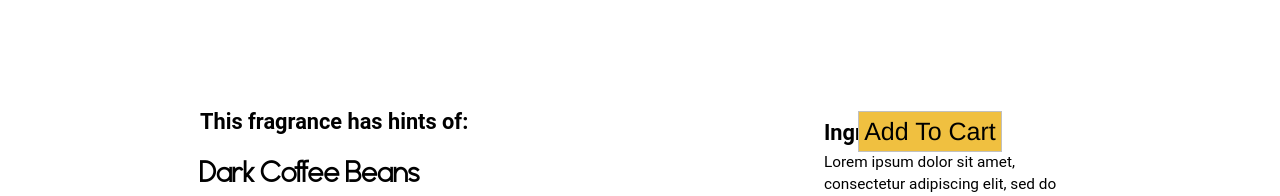
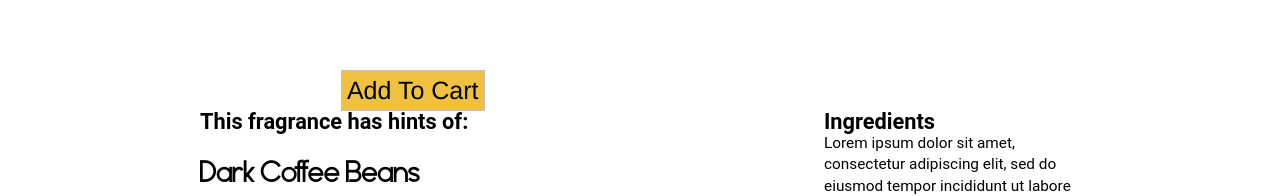
Before and after one commit to zackbursk/LaundrEcommerce, a React (Create React App) app in the folder laundr/: page /coffee_vanilla in a window 1280 px wide. Shown: the part 609-805 px from the top of the page. Built offline with nearby package versions, Linux system fonts and the light colour scheme.

Commit message:
Moved button to fixed pos

```diff
--- a/laundr/src/components/product-coffee_vanilla.js
+++ b/laundr/src/components/product-coffee_vanilla.js
@@ -9,19 +9,18 @@ export default class Coffee_Vanilla extends Component{
                 <div className="navbar-background-rect" style={{backgroundColor: "#e2cea3"}}></div>
                 <div className="page-title" style={{color: "#e2cea3"}}>
                     Coffee <br/> Vanilla
-
                 </div>
-                <img className="page-image" src="/img/products/coffee.png" alt="productImage"></img>
-                <div className="page-ingredients">
-                    <div className="page-header">Ingredients
+                <div className="button-container">
                         <button
-
                             onClick={() => this.props.addToCart(products[1])}
                             className="button primary"
-                        >
+                            >
                             Add To Cart
                         </button>
                     </div>
+                <img className="page-image" src="/img/products/coffee.png" alt="productImage"></img>
+                <div className="page-ingredients">
+                    <div className="page-header">Ingredients</div>
                     Lorem ipsum dolor sit amet, consectetur adipiscing elit, sed do eiusmod tempor incididunt ut labore
                     et dolore magna aliqua. Ut enim ad minim veniam, quis nostrud exercitation ullamco laboris nisi ut
                     aliquip ex ea commodo consequat. Duis aute irure dolor in reprehenderit in voluptate velit esse
--- a/laundr/src/components/product-eucalyptus_tea_tree.js
+++ b/laundr/src/components/product-eucalyptus_tea_tree.js
@@ -10,17 +10,17 @@ export default class Eucalyptus_Tea_Tree extends Component{
                 <div className="page-title" style={{color: "#48c47e"}}>
                     Eucalyptus <br/> Tea Tree
                 </div>
-                <img className="page-image" src="/img/products/eucalyptus.png" alt="productImage"></img>
-                <div className="page-ingredients">
-                    <div className="page-header">Ingredients
+                <div className="button-container">
                         <button
-
                             onClick={() => this.props.addToCart(products[2])}
                             className="button primary"
-                        >
+                            >
                             Add To Cart
                         </button>
                     </div>
+                <img className="page-image" src="/img/products/eucalyptus.png" alt="productImage"></img>
+                <div className="page-ingredients">
+                    <div className="page-header">Ingredients</div>
                     Lorem ipsum dolor sit amet, consectetur adipiscing elit, sed do eiusmod tempor incididunt ut labore
                     et dolore magna aliqua. Ut enim ad minim veniam, quis nostrud exercitation ullamco laboris nisi ut
                     aliquip ex ea commodo consequat. Duis aute irure dolor in reprehenderit in voluptate velit esse
--- a/laundr/src/components/product-fresh_air.js
+++ b/laundr/src/components/product-fresh_air.js
@@ -10,21 +10,19 @@ export default class Fresh_Air extends Component{
                     <div className="navbar-background-rect" style={{backgroundColor: "#8dcfdd"}}></div>
                     <div className="page-title" style={{color: "#8dcfdd"}}>
                         Fresh <br/> Air
-
                     </div>
-
+                    <div className="button-container">
+                        <button
+                            onClick={() => this.props.addToCart(products[0])}
+                            className="button primary"
+                            >
+                            Add To Cart
+                        </button>
+                    </div>
 
                     <img className="page-image" src="/img/products/fresh.png" alt="productImage"></img>
                     <div className="page-ingredients">
-                        <div className="page-header">Ingredients
-                            <button
-
-                                onClick={() => this.props.addToCart(products[0])}
-                                className="button primary"
-                            >
-                                Add To Cart
-                            </button>
-                        </div>
+                        <div className="page-header">Ingredients</div>
                         Lorem ipsum dolor sit amet, consectetur adipiscing elit, sed do eiusmod tempor incididunt ut
                         labore et dolore magna aliqua. Ut enim ad minim veniam, quis nostrud exercitation ullamco
                         laboris nisi ut aliquip ex ea commodo consequat. Duis aute irure dolor in reprehenderit in
--- a/laundr/src/components/product-mahogany_teakwood.js
+++ b/laundr/src/components/product-mahogany_teakwood.js
@@ -10,17 +10,17 @@ export default class Mahogany_Teakwood extends Component{
                 <div className="page-title" style={{color: "#5b5b5b"}}>
                     Mahogany <br/> Teakwood
                 </div>
-                <img className="page-image" src="/img/products/mahogany.png" alt="productImage"></img>
-                <div className="page-ingredients">
-                    <div className="page-header">Ingredients
+                <div className="button-container">
                         <button
-
                             onClick={() => this.props.addToCart(products[4])}
                             className="button primary"
-                        >
+                            >
                             Add To Cart
                         </button>
                     </div>
+                <img className="page-image" src="/img/products/mahogany.png" alt="productImage"></img>
+                <div className="page-ingredients">
+                    <div className="page-header">Ingredients</div>
                     Lorem ipsum dolor sit amet, consectetur adipiscing elit, sed do eiusmod tempor incididunt ut labore
                     et dolore magna aliqua. Ut enim ad minim veniam, quis nostrud exercitation ullamco laboris nisi ut
                     aliquip ex ea commodo consequat. Duis aute irure dolor in reprehenderit in voluptate velit esse
--- a/laundr/src/components/product-watermelon_cucumber.js
+++ b/laundr/src/components/product-watermelon_cucumber.js
@@ -10,17 +10,17 @@ export default class Watermelon_Cucumber extends Component{
                 <div className="page-title" style={{color: "#ff5656"}}>
                     Watermelon <br/> Cucumber
                 </div>
-                <img className="page-image" src="/img/products/watermelon.png" alt="productImage"></img>
-                <div className="page-ingredients">
-                    <div className="page-header">Ingredients
+                <div className="button-container">
                         <button
-
                             onClick={() => this.props.addToCart(products[5])}
                             className="button primary"
-                        >
+                            >
                             Add To Cart
                         </button>
                     </div>
+                <img className="page-image" src="/img/products/watermelon.png" alt="productImage"></img>
+                <div className="page-ingredients">
+                    <div className="page-header">Ingredients</div>
                     Lorem ipsum dolor sit amet, consectetur adipiscing elit, sed do eiusmod tempor incididunt ut labore
                     et dolore magna aliqua. Ut enim ad minim veniam, quis nostrud exercitation ullamco laboris nisi ut
                     aliquip ex ea commodo consequat. Duis aute irure dolor in reprehenderit in voluptate velit esse
--- a/laundr/src/components/product-white_gardenia.js
+++ b/laundr/src/components/product-white_gardenia.js
@@ -10,17 +10,17 @@ export default class White_Gardenia extends Component{
                 <div className="page-title" style={{color: "#f4ea9c"}}>
                     White <br/> Gardenia
                 </div>
-                <img className="page-image" src="/img/products/gardenia.png" alt="productImage"></img>
-                <div className="page-ingredients">
-                    <div className="page-header">Ingredients
+                <div className="button-container">
                         <button
-
                             onClick={() => this.props.addToCart(products[3])}
                             className="button primary"
-                        >
+                            >
                             Add To Cart
                         </button>
                     </div>
+                <img className="page-image" src="/img/products/gardenia.png" alt="productImage"></img>
+                <div className="page-ingredients">
+                    <div className="page-header">Ingredients</div>
                     Lorem ipsum dolor sit amet, consectetur adipiscing elit, sed do eiusmod tempor incididunt ut labore
                     et dolore magna aliqua. Ut enim ad minim veniam, quis nostrud exercitation ullamco laboris nisi ut
                     aliquip ex ea commodo consequat. Duis aute irure dolor in reprehenderit in voluptate velit esse
--- a/laundr/src/index.css
+++ b/laundr/src/index.css
@@ -247,12 +247,15 @@ header a {
   right: 30%;
   bottom: 58%;
   font-size: 2.5rem;
+  z-index: 1;
 }
 .button:hover {
   border: 0.1rem #808080 solid;
+  z-index: 1;
 }
 .button.primary {
   background-color: #f0c040;
+  z-index: 1;
 }
 .button.secondary {
   /*background-color: #f0c040;*/
@@ -408,3 +411,9 @@ header a {
   z-index: 1;
   opacity: 90%;
 }
+.button-container{
+  position: fixed;
+  bottom: 10%;
+  left: 30%;
+  z-index: 2;
+}
```
